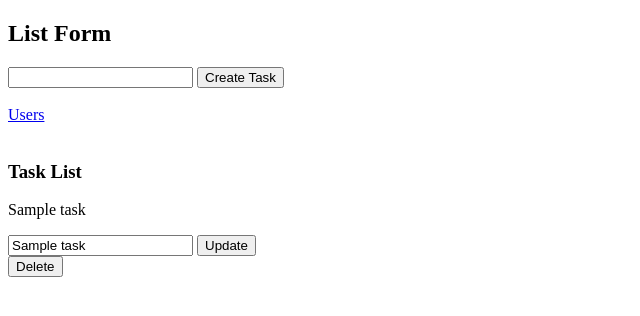
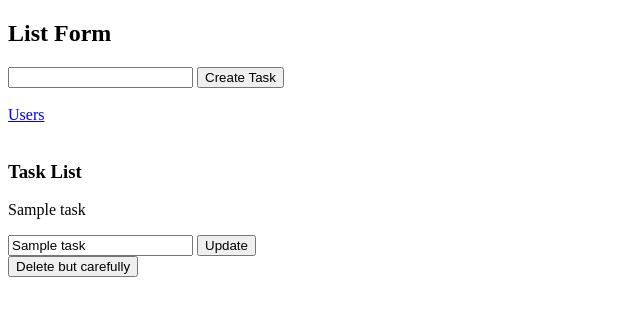
Before and after one commit to asongoficeandtea/todoapp, a Flask app: page /home in a window 1280 px wide. Shown: the top 316 px of the page, without its empty margins (0-640 px from the left). Run offline with Flask 2, Linux system fonts and the light colour scheme; tables that the repository leaves empty hold one stand-in row (values such as "Sample post").

Commit message:
home.html template modified

```diff
--- a/templates/home.html
+++ b/templates/home.html
@@ -21,7 +21,7 @@
 <div>
     <form method='POST' action="./delete">
         <input type="hidden" value="{{ task.task_name }}" name="task_name">
-        <input type="submit" value="Delete">
+        <input type="submit" value="Delete but carefully">
     </form>
 </div>
 {% endfor %}
```
